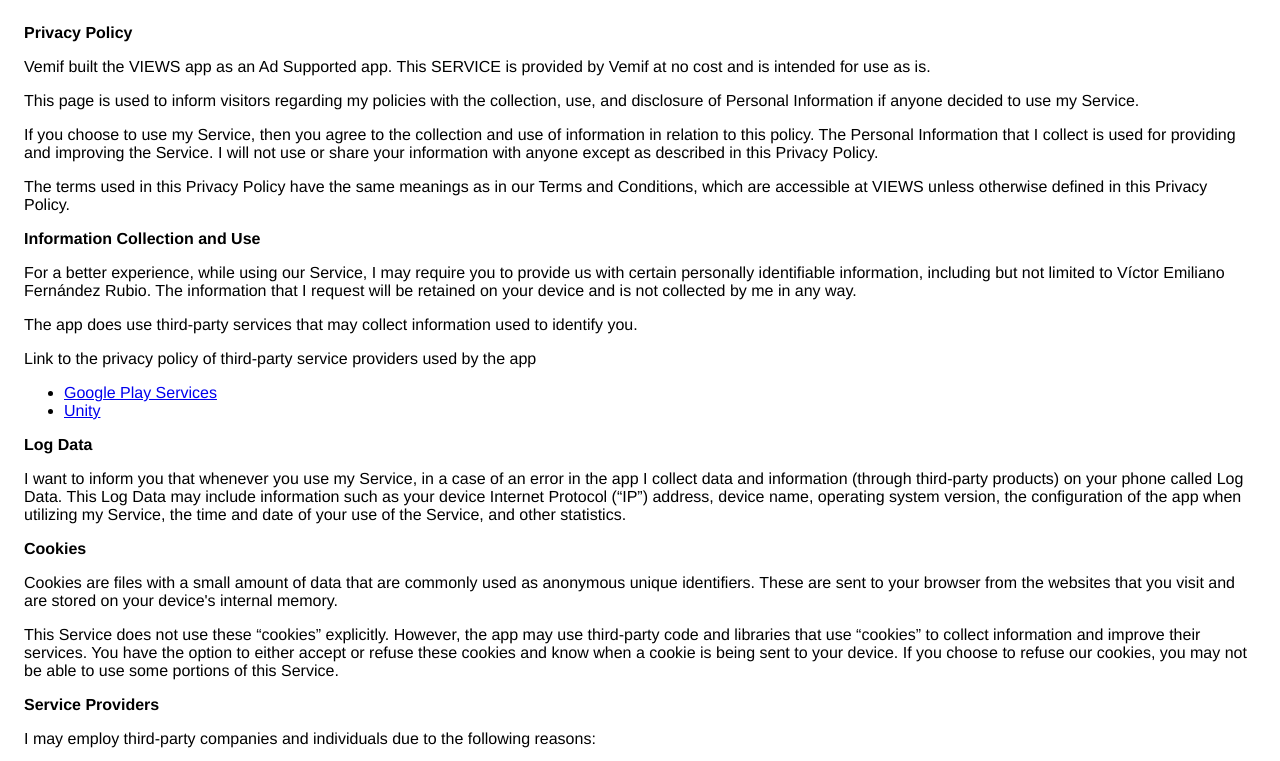
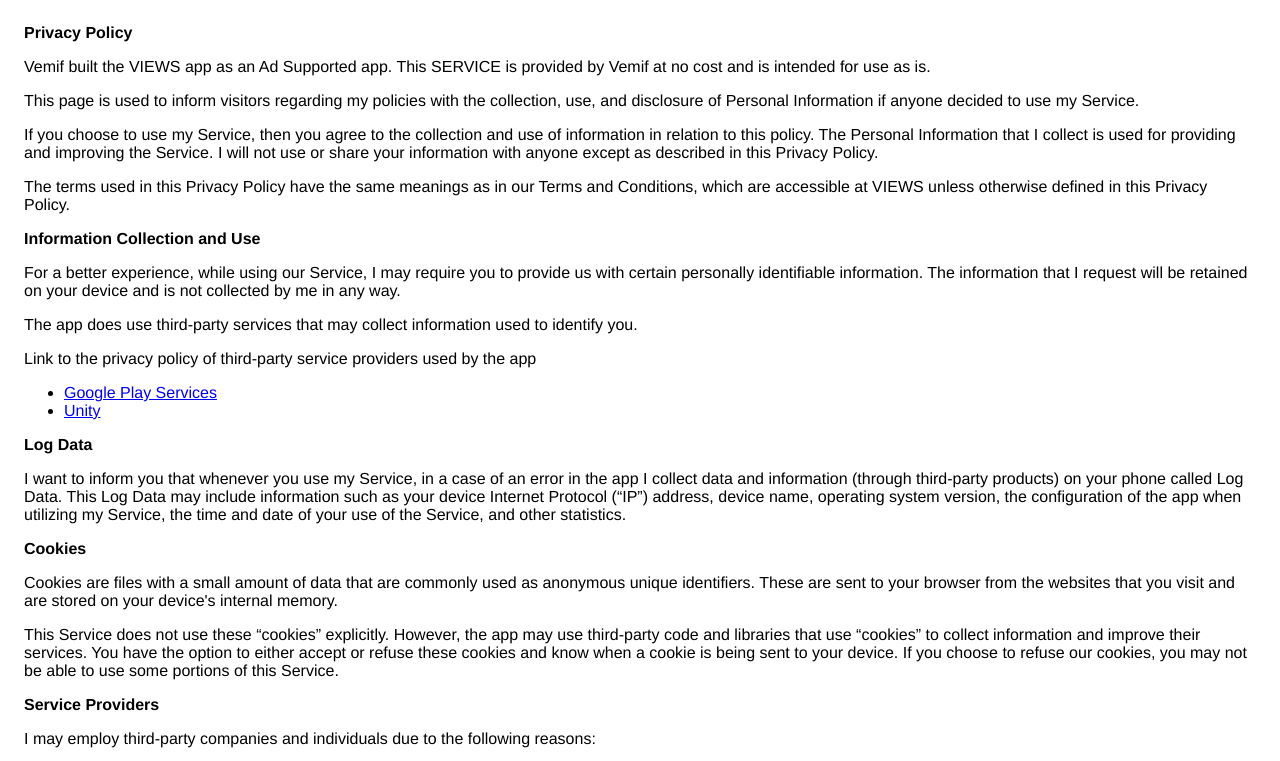
Before and after one commit to victoref/Views, a plain HTML site: page privacyPolicy.html in a window 1280 px wide. Shown: the top 761 px of the page. Drawn offline with Linux system fonts and the light colour scheme.

Commit message:
update policy

```diff
--- a/privacyPolicy.html
+++ b/privacyPolicy.html
@@ -29,7 +29,7 @@ VIEWS unless otherwise defined in this Privacy Policy.
 </p> <p><strong>Information Collection and Use</strong></p> <p>
 For a better experience, while using our Service, I
 may require you to provide us with certain personally
-identifiable information, including but not limited to Víctor Emiliano Fernández Rubio. The information that
+identifiable information. The information that
 I request will be retained on your device and is not collected by me in any way.
 </p> <div><p>
 The app does use third-party services that may collect
```
